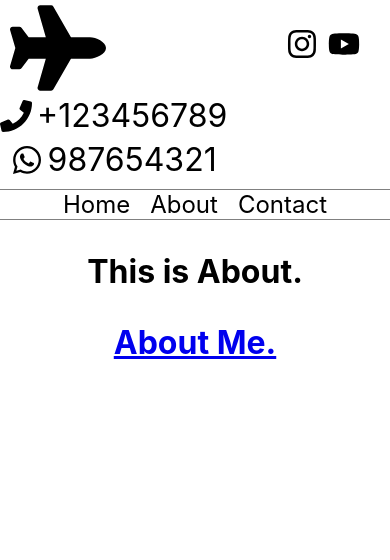
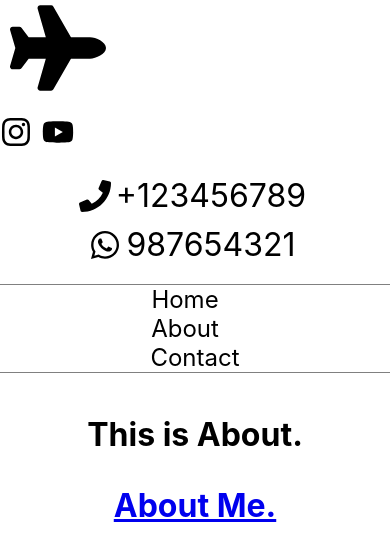
Before and after one commit to bbconsgroup/bbconsgroup-landing, a React (Create React App) app: page /#/about in a window 390 px wide. Shown: the top 560 px of the page. Built offline with nearby package versions, Linux system fonts and the light colour scheme.

Commit message:
testing responsive

```diff
--- a/src/pages/home/Home.css
+++ b/src/pages/home/Home.css
@@ -1,7 +1,6 @@
 section {
   padding: 80px 20px; /* Add padding to create space below fixed navbar */
   text-align: center;
-
 }
 
 section h2 {
@@ -88,3 +87,35 @@ section {
 .button-container button:hover {
   background-color: darkblue; /* Change background color on hover */
 }
+
+/* Responsive styles */
+@media screen and (max-width: 768px) {
+  .text-container {
+    text-align: center; /* Center text on smaller screens */
+    padding-right: 0; /* Remove padding for smaller screens */
+  }
+
+  .button-container {
+    flex-direction: column; /* Stack buttons vertically for smaller screens */
+    align-items: center; /* Center buttons vertically */
+  }
+
+  .button-container button {
+    margin: 5px 0; /* Add space between vertically stacked buttons */
+  }
+}
+
+@media screen and (max-width: 480px) {
+  .text-container h1 {
+    font-size: 3em; /* Further reduce font size for even smaller screens */
+  }
+
+  .text-container p {
+    font-size: 1.2em; /* Further reduce font size for even smaller screens */
+  }
+
+  .button-container button {
+    font-size: 1.2em; /* Further reduce font size for even smaller screens */
+    padding: 6px 12px; /* Further reduce padding for even smaller screens */
+  }
+}
--- a/src/styles/Navbar.css
+++ b/src/styles/Navbar.css
@@ -79,3 +79,27 @@
 .navbar-links a:last-child {
   margin-right: 0;
 }
+
+/* Responsive styles */
+@media screen and (max-width: 768px) {
+  .navbar {
+    flex-direction: column; /* Stack items vertically for smaller screens */
+    text-align: center; /* Center text on smaller screens */
+  }
+
+  .navbar div {
+    margin-bottom: 10px; /* Add spacing between stacked items */
+  }
+
+  .navbar-links {
+    flex-direction: column; /* Stack links vertically for smaller screens */
+    order: 4; /* Change order of items */
+    margin-top: 10px; /* Add spacing between stacked items */
+  }
+
+  .navbar-icons,
+  .navbar-whatsapp {
+    order: 3; /* Change order of items */
+    margin-top: 10px; /* Add spacing between stacked items */
+  }
+}
```
Lines whose indentation alone changed are shown as unchanged.
